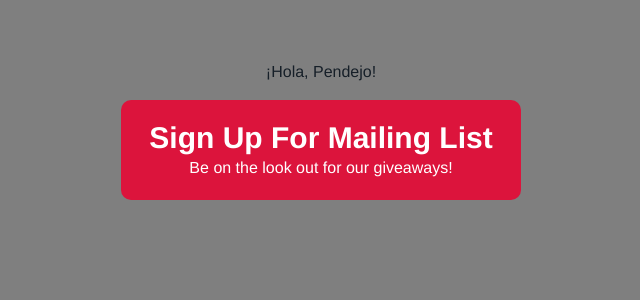
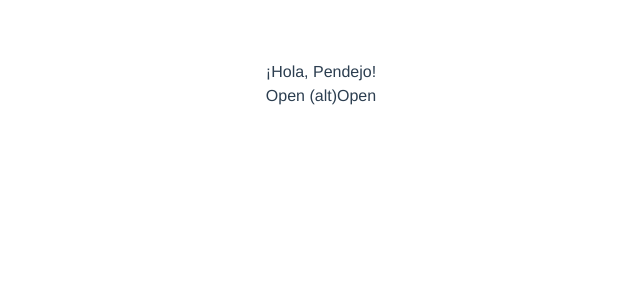
Before and after one commit to chencho806/vue-modal-project, a Vue app: page / in a window 1280 px wide. Shown: the top 300 px of the page, without its empty margins (319-959 px from the left). Built offline with nearby package versions, Linux system fonts and the light colour scheme.

Commit message:
completes model project

```diff
--- a/public/index.html
+++ b/public/index.html
@@ -12,6 +12,7 @@
       <strong>We're sorry but <%= htmlWebpackPlugin.options.title %> doesn't work properly without JavaScript enabled. Please enable it to continue.</strong>
     </noscript>
     <div id="app"></div>
+    <div class="modals"></div>
     <!-- built files will be auto injected -->
   </body>
 </html>
--- a/src/App.vue
+++ b/src/App.vue
@@ -1,25 +1,50 @@
 <template>
  <h1>{{ title }}</h1>
- <ModalVue
-    :header="header"
-    :text="text"
-     theme="sale"/>
+ <teleport to=".modals" v-if="showModal">
+     <Modal theme="sale" @close="toggleModal">
+        <template v-slot:links>
+          <a href="#">Sign up now!</a>
+          <a href="#">More Info</a>
+        </template>
+        <h1>Ninja Givaway</h1>
+        <p>Grab your ninja swag for half price!</p>
+    </Modal>
+ </teleport>
+
+ <teleport to=".modals" v-if="showModalTwo">
+     <Modal theme="sale" @close="toggleModalTwo">
+        <h1>Sign Up to the Newsletter</h1>
+        <p>For Updates and Promo Codes</p>
+    </Modal>
+  </teleport>
+ <button @click.alt="toggleModal">Open (alt)</button>
+ <button @click="toggleModalTwo">Open</button>
 </template>
 
 <script>
 import ModalVue from "./components/Modal.vue"
+import Modal from "./components/Modal.vue"
 
 export default {
   name: 'App',
-  components: { ModalVue },
+  components: { ModalVue, Modal },
   data() {
     return {
       title: '¡Hola, Pendejo!',
-      header: "Sign Up For Mailing List",
-      text: "Be on the look out for our giveaways!"
+      showModal: false,
+      showModalTwo: false
+    }
+  },
+  methods: {
+    toggleModal() {
+      this.showModal = !this.showModal
+    },
+    toggleModalTwo() {
+      this.showModalTwo = !this.showModalTwo
     }
   }
 }
+
 </script>
 
 <style>
--- a/src/components/Modal.vue
+++ b/src/components/Modal.vue
@@ -1,15 +1,23 @@
 <template>
-    <div class="backdrop">
+    <div class="backdrop" @click.self="closeModal">
+
         <div class="modal" :class="{ sale: theme === 'sale'}">
-            <h1 class="text-3xl text-green-500">{{ header }}</h1>
-            <p>{{ text }}</p>
+           <slot>default content</slot>
+           <div class="actions">
+               <slot name="links"></slot>
+           </div>
         </div>
     </div>
 </template>
 
 <script>
 export default {
-    props: ['header', 'text', 'theme']
+    props: ['theme'],
+    methods: {
+        closeModal() {
+            this.$emit('close')
+        }
+    }
 }
 </script>
 
```
